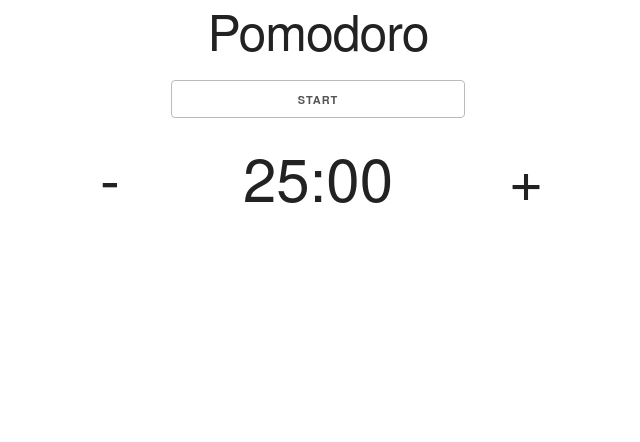
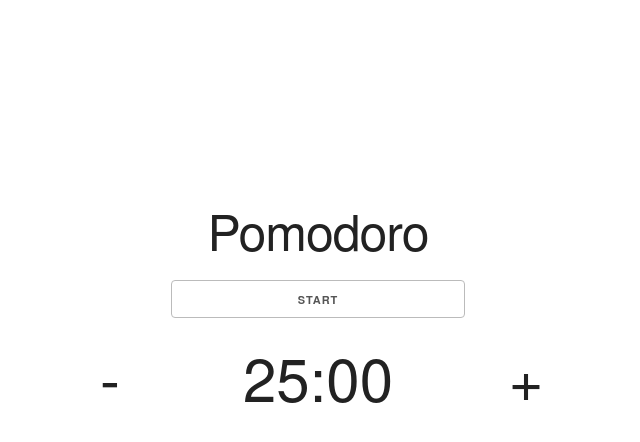
Before and after one commit to joanifex/pomodoro, a plain HTML site: page index.html in a window 1280 px wide. Shown: the whole page, without its empty margins (322-962 px from the left). Drawn offline with Linux system fonts and the light colour scheme.

Commit message:
adds centering style

```diff
--- a/styles.css
+++ b/styles.css
@@ -2,6 +2,9 @@ body {
   text-align: center;
 }
 
+.container {
+  padding-top: 20rem;
+}
 .display-container {
   font-size: 6rem;
 }
```
